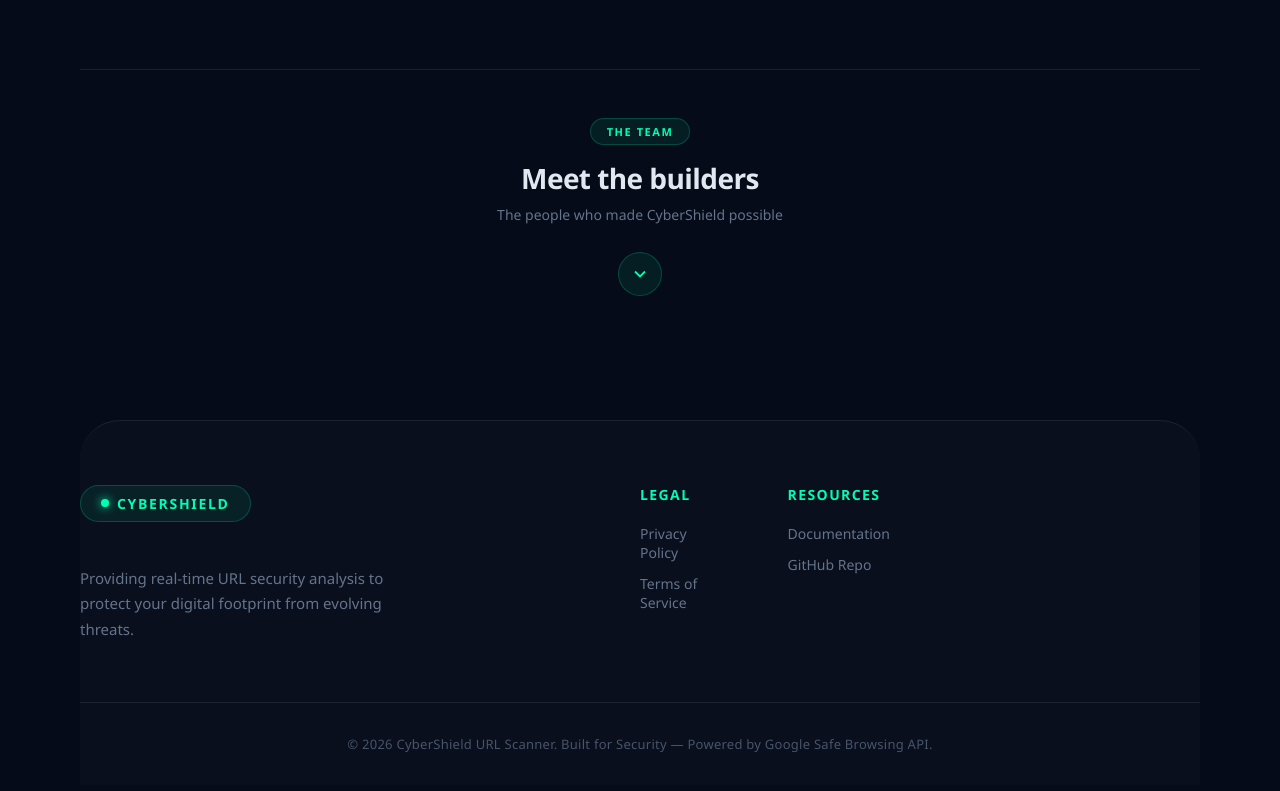
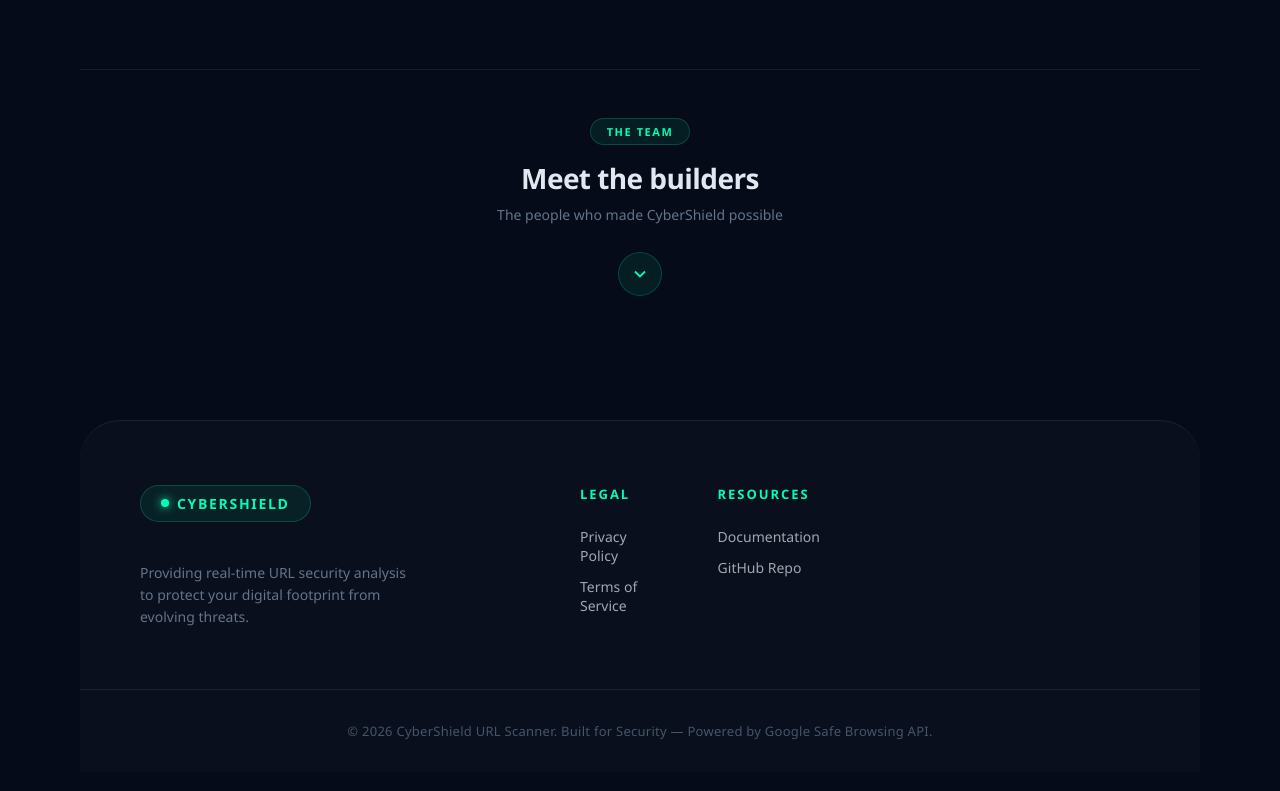
Before and after one commit to Mrinalray/Cybershield_URL, a website: page index.html in a window 1280 px wide. Shown: the part 843-1634 px from the top of the page. Drawn offline with Linux system fonts and the light colour scheme.

Commit message:
style: refine footer layout and typography for professional aesthetics

```diff
--- a/style.css
+++ b/style.css
@@ -733,9 +733,12 @@ input[type="text"]:focus {
 
 .footer-content {
   display: grid;
-  grid-template-columns: 2fr 1fr 1fr;
-  gap: 60px;
+  grid-template-columns: 1.5fr 1fr 1fr;
+  gap: 80px;
   margin-bottom: 60px;
+  max-width: 1000px;
+  margin-left: auto;
+  margin-right: auto;
 }
 
 .footer-brand .logo-badge {
@@ -744,11 +747,11 @@ input[type="text"]:focus {
 }
 
 .footer-brand p {
-  margin-top: 20px;
-  font-size: 15px;
+  margin-top: 16px;
+  font-size: 14px;
   color: var(--subtitle-color);
-  max-width: 320px;
-  line-height: 1.7;
+  max-width: 280px;
+  line-height: 1.6;
 }
 
 .footer-links {
@@ -757,25 +760,27 @@ input[type="text"]:focus {
 }
 
 .footer-col h4 {
-  font-size: 14px;
+  font-size: 13px;
   font-weight: 700;
   color: var(--accent-1);
   text-transform: uppercase;
-  letter-spacing: 0.1em;
-  margin-bottom: 20px;
+  letter-spacing: 0.15em;
+  margin-bottom: 24px;
 }
 
 .footer-col a {
   display: block;
   font-size: 14px;
-  color: var(--subtitle-color);
+  color: var(--text-color);
+  opacity: 0.7;
   text-decoration: none;
   margin-bottom: 12px;
-  transition: color 0.2s, transform 0.2s;
+  transition: all 0.2s;
 }
 
 .footer-col a:hover {
   color: var(--accent-1);
+  opacity: 1;
   transform: translateX(4px);
 }
 
```
